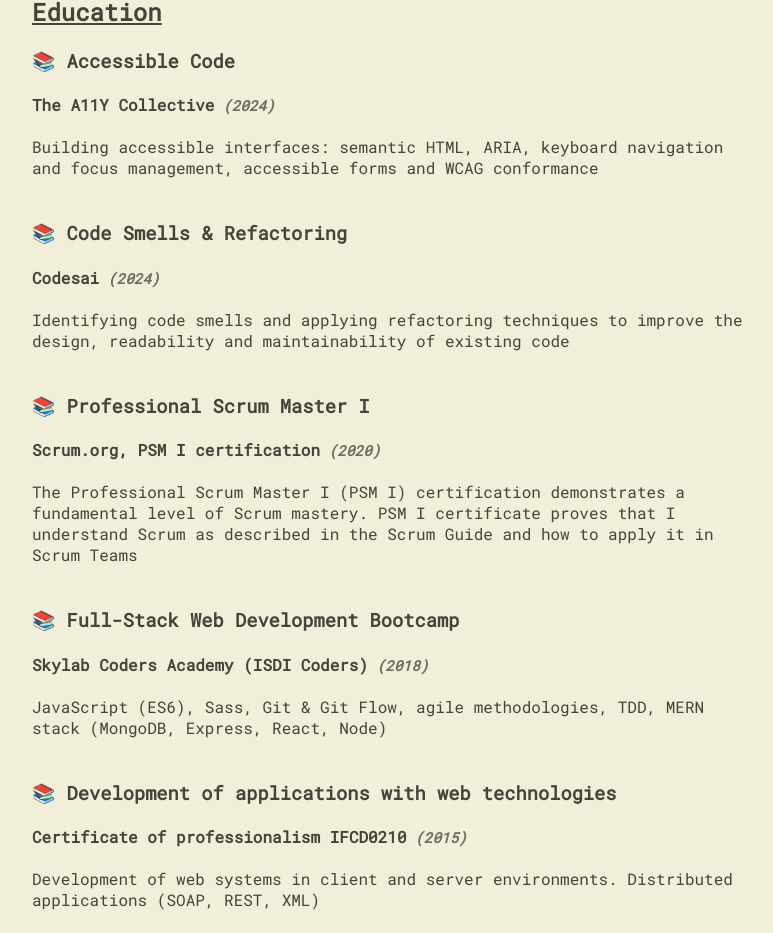
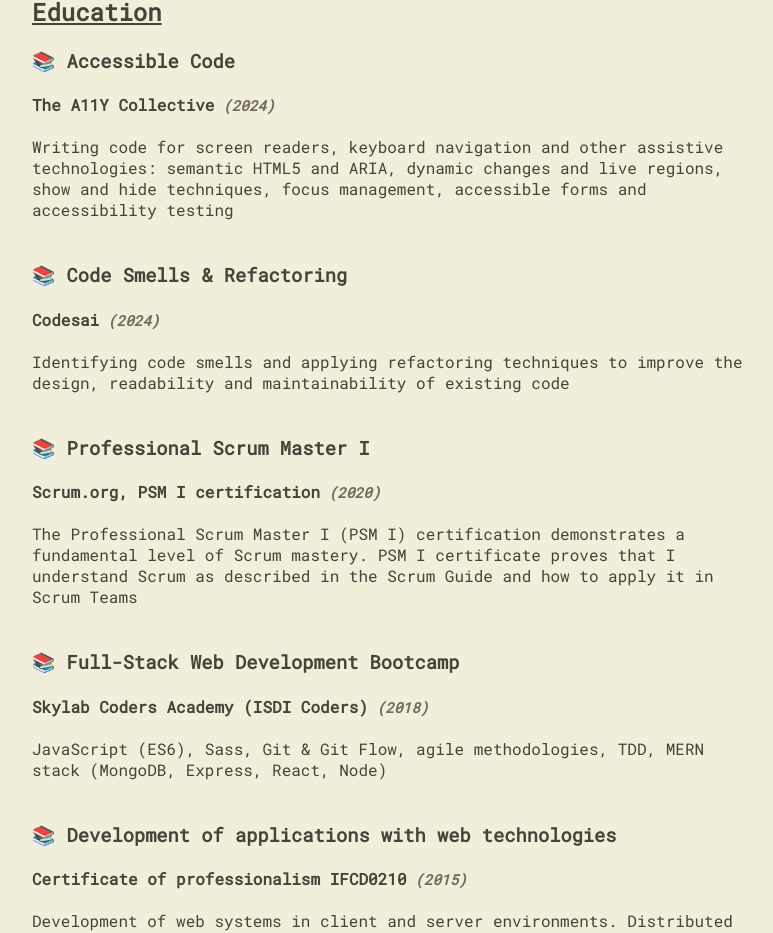
Before and after one commit to didaquis/didaquis.github.io, a Next.js app: page / in a window 1280 px wide. Shown: the part 1334-2267 px from the top of the page, without its empty margins (246-1019 px from the left). Built offline with nearby package versions, Linux system fonts and the light colour scheme; some icons are missing.

Commit message:
Describe Accessible Code course from its official curriculum

```diff
--- a/components/Education.js
+++ b/components/Education.js
@@ -4,7 +4,7 @@
 		<article>
 			<h3>📚 Accessible Code</h3>
 			<h4>The A11Y Collective<span> (2024)</span></h4>
-			<p>Building accessible interfaces: semantic HTML, ARIA, keyboard navigation and focus management, accessible forms and WCAG conformance</p>
+			<p>Writing code for screen readers, keyboard navigation and other assistive technologies: semantic HTML5 and ARIA, dynamic changes and live regions, show and hide techniques, focus management, accessible forms and accessibility testing</p>
 		</article>
 		<article>
 			<h3>📚 Code Smells &amp; Refactoring</h3>
```
